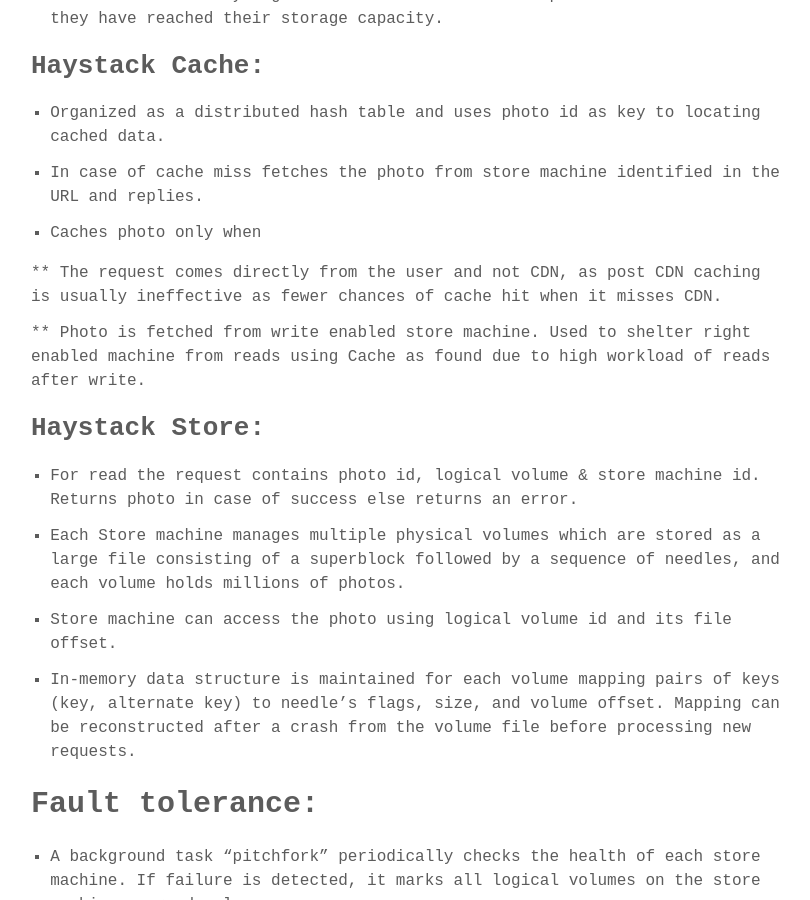
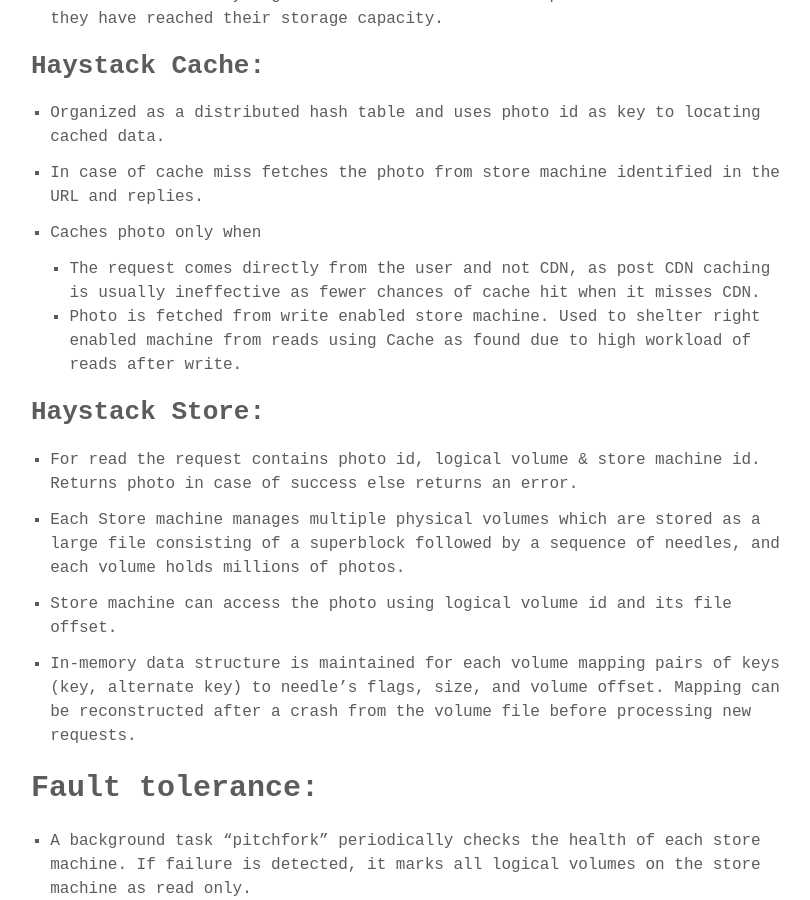
Before and after one commit to piymis/piymis.github.io, a Jekyll site: the page built from _posts/2020-12-21-haystack-facebooks-object-storage-for-photos.markdown, in a window 1280 px wide and 900 px high, scrolled down 1529 px. Shown: the whole window, without its empty margins (233-1043 px from the left). Built offline with Jekyll 4.4.1, drawn with Linux system fonts in a browser that asks for light colours; some web fonts are replaced; our own code applies the rules of GitHub Pages for plain Markdown files.

```diff
--- a/_posts/2020-12-21-haystack-facebooks-object-storage-for-photos.markdown
+++ b/_posts/2020-12-21-haystack-facebooks-object-storage-for-photos.markdown
@@ -44,10 +44,8 @@ Haystack architecture consists of 3 core components: The Haystack Store, Haystac
 * In case of cache miss fetches the photo from store machine identified in the URL and replies.
 
 * Caches photo only when
-
-** The request comes directly from the user and not CDN, as post CDN caching is usually ineffective as fewer chances of cache hit when it misses CDN.
-
-** Photo is fetched from write enabled store machine. Used to shelter right enabled machine from reads using Cache as found due to high workload of reads after write.
+    * The request comes directly from the user and not CDN, as post CDN caching is usually ineffective as fewer chances of cache hit when it misses CDN.
+    * Photo is fetched from write enabled store machine. Used to shelter right enabled machine from reads using Cache as found due to high workload of reads after write.
 
 ## Haystack Store:
 * For read the request contains photo id, logical volume & store machine id. Returns photo in case of success else returns an error.
```
